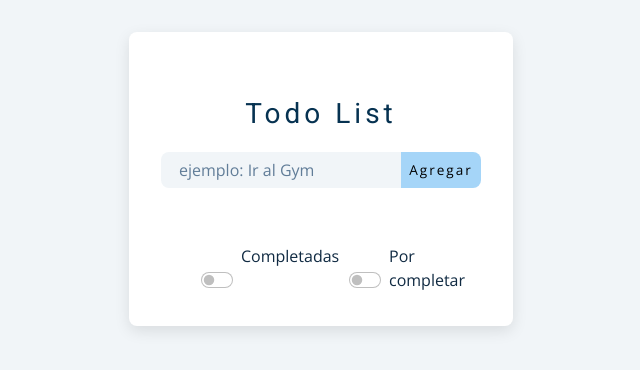
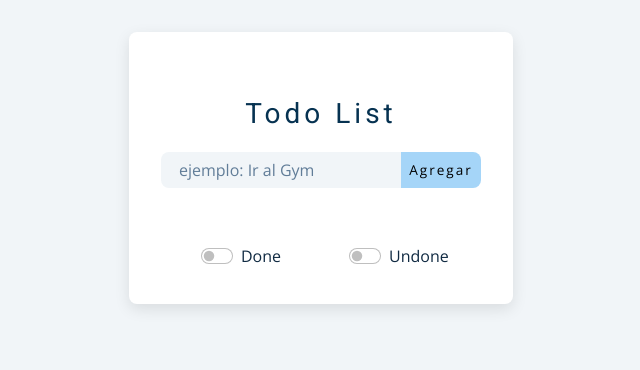
Before and after one commit to yefersoncm/todo-list, a plain HTML site: page index.html in a window 1280 px wide. Shown: the whole page, without its empty margins (319-959 px from the left). Drawn offline with nearby package versions, Linux system fonts and the light colour scheme.

Commit message:
Funcionalidad que muestra completadas y no completadas.

```diff
--- a/index.html
+++ b/index.html
@@ -42,10 +42,10 @@
       <div class="btn-container form-check form-switch">
         <div class="filters">
           <div class="btn-container form-check form-switch">
-            Completadas <input class="form-check-input" type="checkbox" id="checkBoxCompletadas">
+            Done<input class="form-check-input" type="checkbox" id="checkBoxCompletadas">
           </div>
           <div class="btn-container form-check form-switch danger1">
-            Por completar <input class="danger form-check-input" type="checkbox" id="checkBoxNoCompletadas">
+            Undone<input class="danger form-check-input" type="checkbox" id="checkBoxNoCompletadas">
           </div>
         </div>
       </div>
@@ -55,7 +55,7 @@
     </section>
     <!-- javascript -->
     <script src="https://cdn.jsdelivr.net/npm/@popperjs/core@2.9.1/dist/umd/popper.min.js" integrity="sha384-SR1sx49pcuLnqZUnnPwx6FCym0wLsk5JZuNx2bPPENzswTNFaQU1RDvt3wT4gWFG" crossorigin="anonymous"></script>
-    <script src="https://cdn.jsdelivr.net/npm/bootstrap@5.0.0-beta3/dist/js/bootstrap.min.js" integrity="sha384-j0CNLUeiqtyaRmlzUHCPZ+Gy5fQu0dQ6eZ/xAww941Ai1SxSY+0EQqNXNE6DZiVc" crossorigin="anonymous"></script>
+    <script src="https://cdn.jsdelivr.net/npm/bootstrap@5.3.0-alpha1/dist/js/bootstrap.bundle.min.js" integrity="sha384-w76AqPfDkMBDXo30jS1Sgez6pr3x5MlQ1ZAGC+nuZB+EYdgRZgiwxhTBTkF7CXvN" crossorigin="anonymous"></script>
     <script src="app.js"></script>
   </body>
 </html>
```
Also changed, not shown: check-circle-svgrepo-com.svg (added), check-small-svgrepo-com.svg (added).
